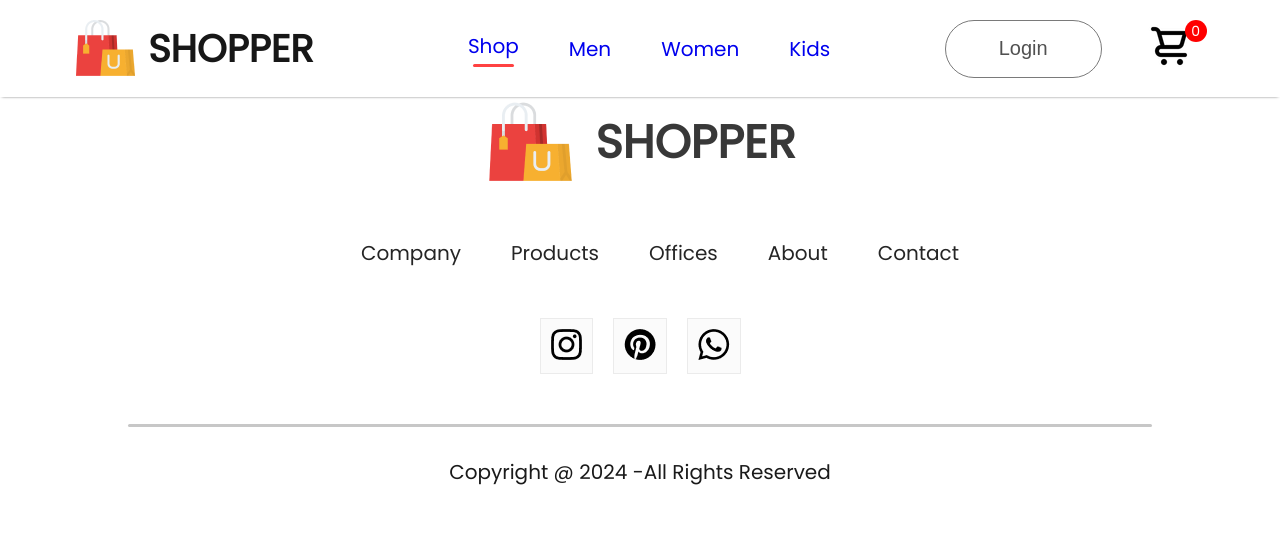
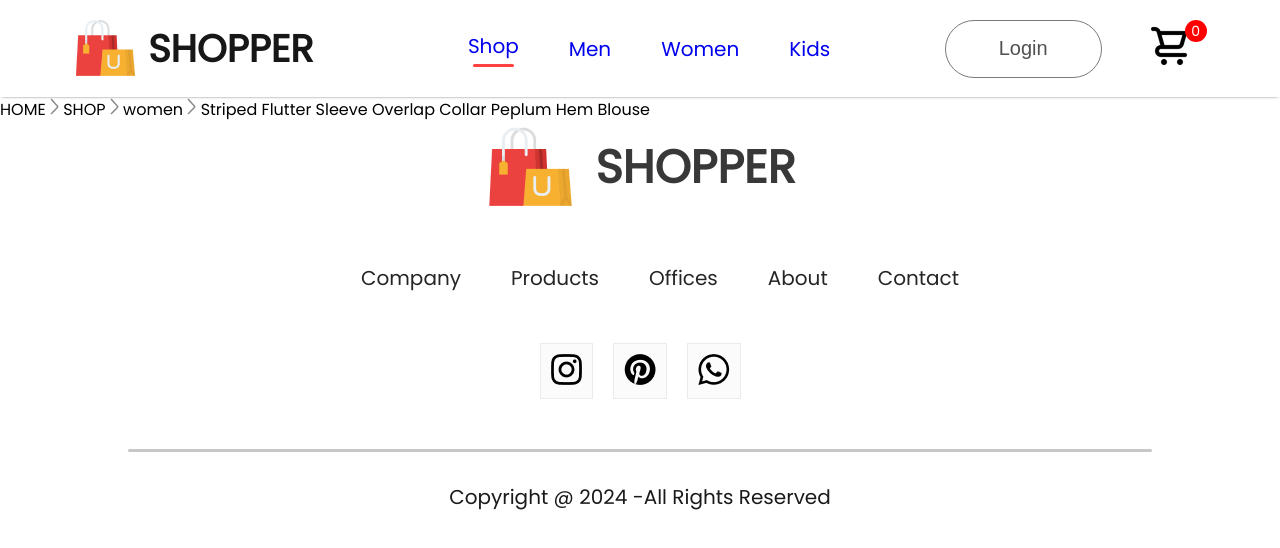
Before and after one commit to nc1135/E-commerce, a React (Create React App) app: page /product/1 in a window 1280 px wide. Shown: the top 548 px of the page. Built offline with nearby package versions, Linux system fonts and the light colour scheme.

Commit message:
Update ProductId and Mounted Breadcrum

```diff
--- a/src/Pages/Product.jsx
+++ b/src/Pages/Product.jsx
@@ -1,9 +1,15 @@
-import React from 'react'
+import React, { useContext } from 'react'
+import { ShopContext } from '../Context/ShopContext'
+import { useParams } from 'react-router-dom'
+import Breadcrum from '../Components/Breadcrums/Breadcrum'
 
 const Product = () => {
+  const{all_product}= useContext(ShopContext)
+  const{productId} = useParams();
+  const product = all_product.find((e)=>e.id === Number(productId));
   return (
     <div>
-
+        <Breadcrum product={product}/>
     </div>
   )
 }
```
